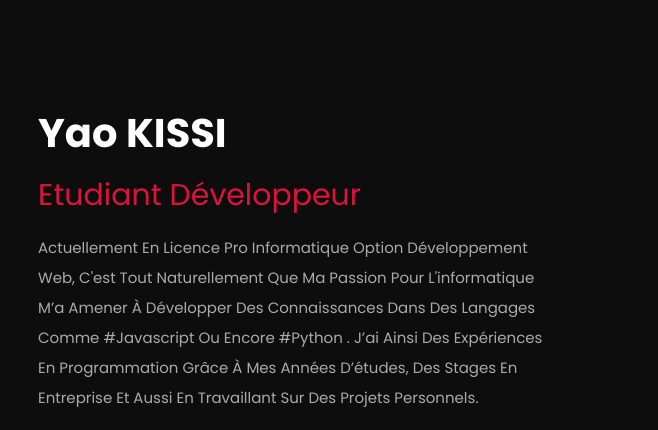
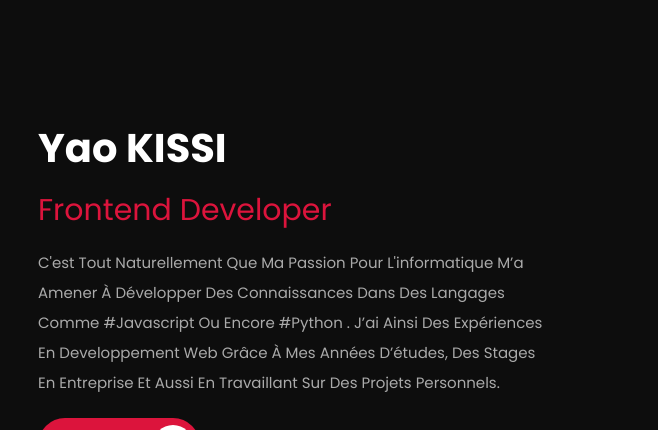
Before and after one commit to yaokissi/yaodev, a plain HTML site: page index.html in a window 1280 px wide. Shown: the part 73-503 px from the top of the page, 622-1280 px from the left. Drawn offline with Linux system fonts and the light colour scheme.

Commit message:
home section update

```diff
--- a/index.html
+++ b/index.html
@@ -37,9 +37,9 @@
 
     <div class="content">
         <h3>Yao KISSI </h3>
-        <span>Etudiant Développeur</span>
-        <p>Actuellement en Licence pro informatique option développement web, c'est tout naturellement que ma passion pour l'informatique
-            m’a amener à développer des connaissances dans des langages comme #Javascript ou encore #Python . J’ai ainsi des expériences en programmation grâce à mes années d’études, des stages en entreprise et aussi en travaillant sur des projets personnels.</p>
+        <span>Frontend Developer</span>
+        <p>C'est tout naturellement que ma passion pour l'informatique
+            m’a amener à développer des connaissances dans des langages comme #Javascript ou encore #Python . J’ai ainsi des expériences en developpement web grâce à mes années d’études, des stages en entreprise et aussi en travaillant sur des projets personnels.</p>
         <a href="about.html" class="btn"> about me <i class="fas fa-user"></i> </a>
     </div>
 
```
